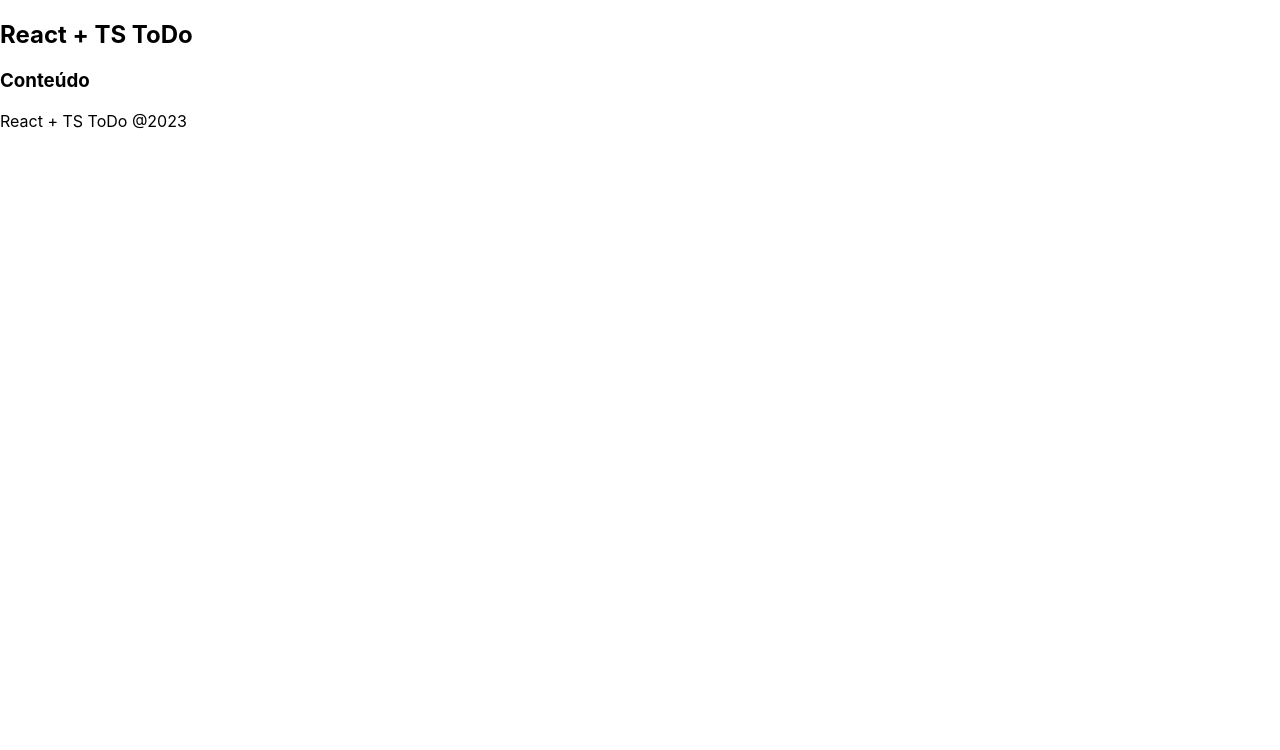
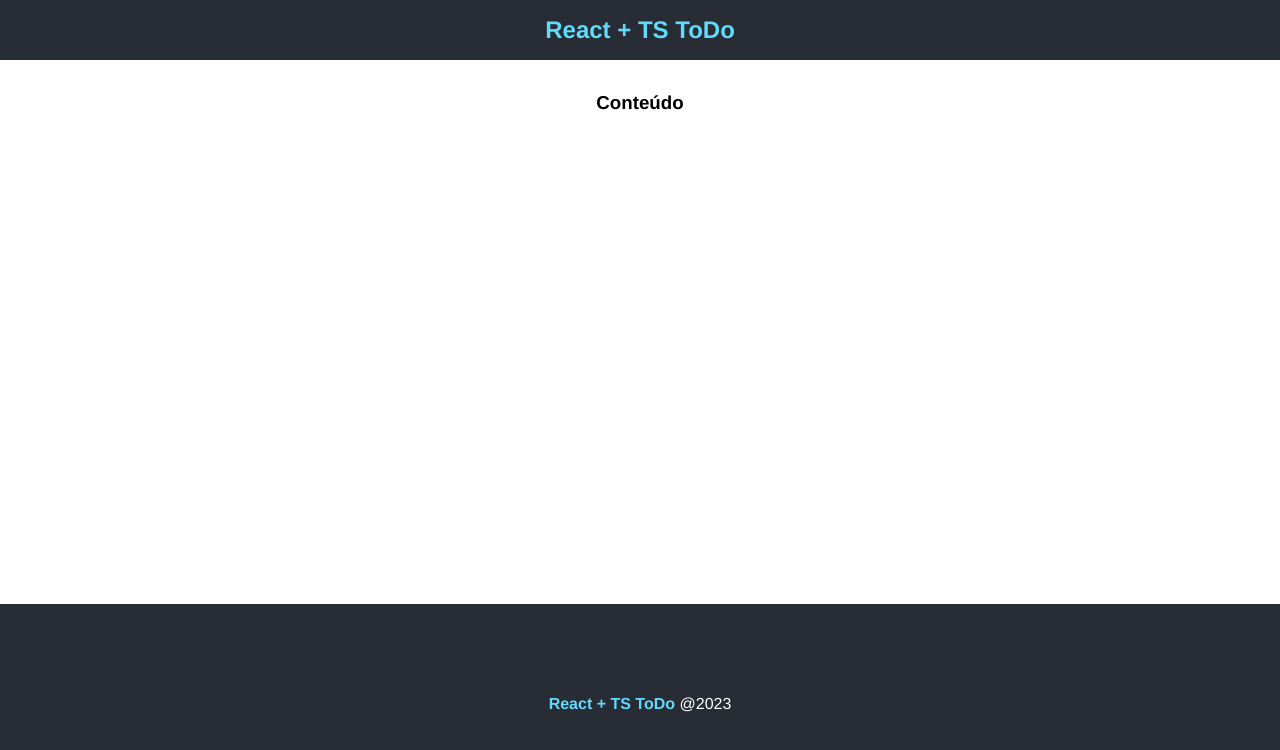
Before and after one commit to paulocorrea93/ToDo-TS, a React (Create React App) app: page / in a window 1280 px wide. Shown: the top 750 px of the page. Built offline with nearby package versions, Linux system fonts and the light colour scheme.

Commit message:
estilizados os componentes Header e Footer

```diff
--- /dev/null
+++ b/src/App.module.css
@@ -0,0 +1,9 @@
+.main {
+  min-height: 60vh;
+  text-align: center;
+  padding: 2em;
+}
+
+.main h2 {
+  margin-bottom: 0.8em;
+}
--- a/src/App.tsx
+++ b/src/App.tsx
@@ -1,16 +1,20 @@
-import React from 'react';
+import React from "react";
 
 // Componentes
-import Header from './components/Header';
-import Footer from './components/Footer';
+import Header from "./components/Header";
+import Footer from "./components/Footer";
 
+//CSS
+import styles from "./App.module.css";
 
 function App() {
   return (
     <div className="App">
-     <Header/>
-     <h3>Conteúdo</h3>
-     <Footer/>
+      <Header />
+      <div className={styles.main}>
+        <h3>Conteúdo</h3>
+      </div>
+      <Footer />
     </div>
   );
 }
--- /dev/null
+++ b/src/Global.d.ts
@@ -0,0 +1 @@
+declare module "*.module.css";
--- /dev/null
+++ b/src/components/Footer.module.css
@@ -0,0 +1,13 @@
+.footer{
+    height: 200px;
+    display: flex;
+    align-items: center;
+    justify-content: center;
+    background-color: #282c34;
+    color: #fff;
+}
+
+.footer span{
+    font-weight: bold;
+    color: #61dafb;
+}
--- a/src/components/Footer.tsx
+++ b/src/components/Footer.tsx
@@ -1,11 +1,14 @@
-import React from 'react'
+import React from "react";
+import Styles from "./Footer.module.css";
 
 const Footer = () => {
   return (
-    <div>
-        <span>React + TS ToDo @2023</span>
+    <div className={Styles.footer}>
+      <p>
+        <span>React + TS ToDo </span> @2023
+      </p>
     </div>
-  )
-}
+  );
+};
 
-export default Footer
+export default Footer;
--- /dev/null
+++ b/src/components/Header.module.css
@@ -0,0 +1,6 @@
+.header{
+    background-color: #282c34;
+    color: #61dafb;
+    text-align: center;
+    padding: 1em;
+}
--- a/src/components/Header.tsx
+++ b/src/components/Header.tsx
@@ -1,8 +1,10 @@
 import React from 'react'
+
+import styles from './Header.module.css'
 
 const Header = () => {
   return (
-    <div>
+    <div className={styles.header}>
         <h2>React + TS ToDo</h2>
     </div>
   )
--- a/src/index.css
+++ b/src/index.css
@@ -1,13 +1,9 @@
-body {
+* {
+  padding: 0;
   margin: 0;
-  font-family: -apple-system, BlinkMacSystemFont, 'Segoe UI', 'Roboto', 'Oxygen',
-    'Ubuntu', 'Cantarell', 'Fira Sans', 'Droid Sans', 'Helvetica Neue',
-    sans-serif;
-  -webkit-font-smoothing: antialiased;
-  -moz-osx-font-smoothing: grayscale;
+  font-family: Helvetica;
 }
 
-code {
-  font-family: source-code-pro, Menlo, Monaco, Consolas, 'Courier New',
-    monospace;
+.hide {
+  display: none !important;
 }
```
